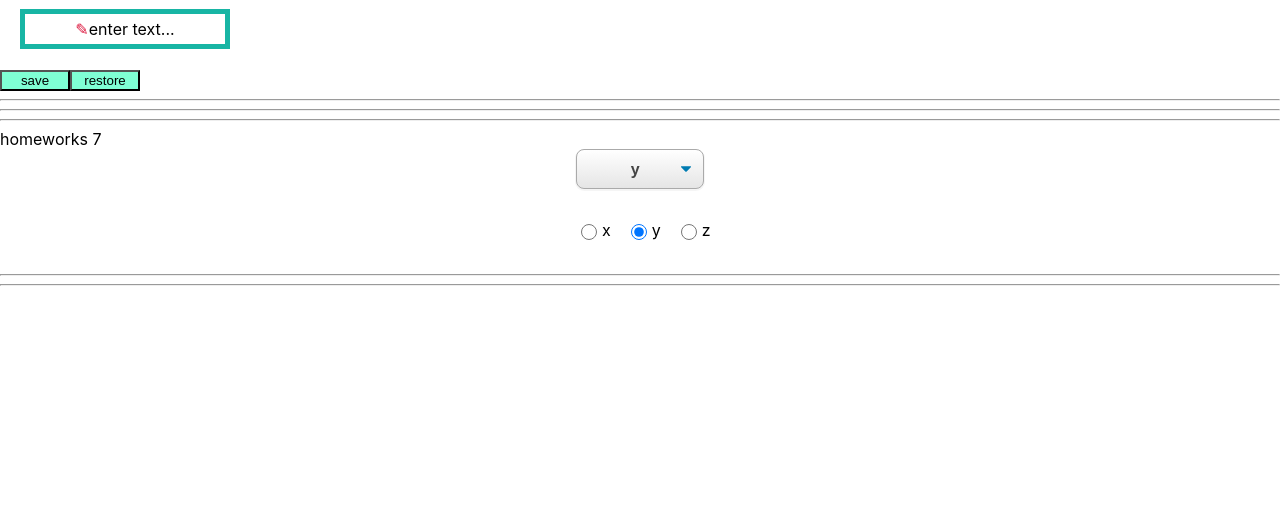
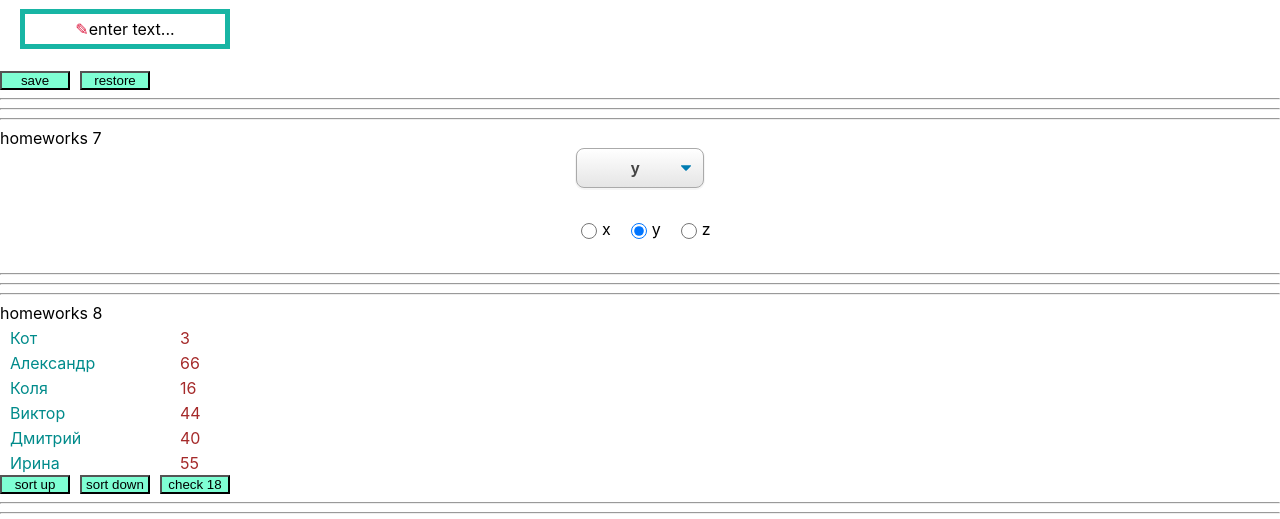
Before and after one commit to NikolayPasyuk/homework_Ignat, a React (Create React App) app: page /#/ in a window 1280 px wide. Shown: the part 513-1032 px from the top of the page. Before the commit the page ends 807 px from the top, so only its background shows below. Built offline with nearby package versions, Linux system fonts and the light colour scheme.

Commit message:
HW7,Reducer,unit test

```diff
--- a/src/p1-main/m1-ui/u1-app/App.tsx
+++ b/src/p1-main/m1-ui/u1-app/App.tsx
@@ -3,6 +3,7 @@ import s from './App.module.css'
 import HW5 from '../../../p2-homeworks/h5/HW5';
 import HW6 from '../../../p2-homeworks/h6/HW6';
 import HW7 from '../../../p2-homeworks/h7/HW7';
+import HW8 from '../../../p2-homeworks/h8/HW8';
 
 function App() {
     return (
@@ -15,6 +16,7 @@ function App() {
             <HW5/>
             <HW6/>
             <HW7/>
+            <HW8/>
         </div>
     )
 }
--- a/src/p2-homeworks/h4/common/c2-SuperButton/SuperButton.module.css
+++ b/src/p2-homeworks/h4/common/c2-SuperButton/SuperButton.module.css
@@ -1,11 +1,13 @@
 .default {
     background: aquamarine;
     width: 70px;
+    margin: 0 10px 0 0;
+    padding: 0;
 }
 
 .red {
     background: red;
-    margin: 10px 0 10px 0;
+    margin: 10px 10px 10px 0;
     width: 70px;
 }
 .default:disabled {
--- /dev/null
+++ b/src/p2-homeworks/h8/HW8.module.css
@@ -0,0 +1,10 @@
+.name {
+    padding: 5px 0 0 10px;
+    display: inline-block;
+    width: 170px;
+    color: darkcyan;
+}
+
+.age {
+    color: brown;
+}
--- /dev/null
+++ b/src/p2-homeworks/h8/HW8.tsx
@@ -0,0 +1,58 @@
+import React, {useState} from 'react'
+import {homeWorkReducer} from './bll/homeWorkReducer'
+import SuperButton from '../h4/common/c2-SuperButton/SuperButton'
+import s from './HW8.module.css'
+
+type UserType = {
+    _id: number
+    name: string
+    age: number
+}
+
+export type UsersType = Array<UserType>
+
+const initialPeople: UsersType = [
+    {_id: 0, name: 'Кот', age: 3},
+    {_id: 1, name: 'Александр', age: 66},
+    {_id: 2, name: 'Коля', age: 16},
+    {_id: 3, name: 'Виктор', age: 44},
+    {_id: 4, name: 'Дмитрий', age: 40},
+    {_id: 5, name: 'Ирина', age: 55},
+]
+
+function HW8() {
+    const [people, setPeople] = useState<UsersType>(initialPeople) // need to fix any
+
+    // need to fix any
+    const finalPeople = people.map((p: UserType) => (
+        <div key={p._id}>
+            <span className={s.name}>{p.name}</span>
+            <span className={s.age}>{p.age}</span>
+        </div>
+    ))
+
+    const sortUp = () => setPeople(homeWorkReducer(initialPeople, {type: 'sort', payload: 'up'}))
+    const sortDown = () => setPeople(homeWorkReducer(initialPeople, {type: 'sort', payload: 'down'}))
+    const sortCheck = () => setPeople(homeWorkReducer(initialPeople, {type: 'check', payload: 18}))
+
+    return (
+        <div>
+            <hr/>
+            homeworks 8
+
+            {/*should work (должно работать)*/}
+            {finalPeople}
+
+            <span><SuperButton onClick={sortUp}>sort up</SuperButton></span>
+            <span><SuperButton onClick={sortDown}>sort down</SuperButton></span>
+            <span><SuperButton onClick={sortCheck}>check 18</SuperButton></span>
+
+            <hr/>
+            {/*для личного творчества, могу проверить*/}
+            {/*<AlternativePeople/>*/}
+            <hr/>
+        </div>
+    )
+}
+
+export default HW8
--- /dev/null
+++ b/src/p2-homeworks/h8/bll/homeWorkReducer.ts
@@ -0,0 +1,37 @@
+import {UsersType} from '../HW8';
+
+type sortType = {
+    type: 'sort'
+    payload: 'up' | 'down'
+}
+type sortCheckType = {
+    type: 'check'
+    payload: number
+}
+
+type ActionsTypes = sortType | sortCheckType
+
+export const homeWorkReducer = (state: UsersType, action: ActionsTypes): UsersType => {
+    switch (action.type) {
+        case 'sort': {
+            const newSortArray = state.map(el => {
+                return {
+                    ...el
+                }
+            })
+            return action.payload === 'up' ? newSortArray.sort((a, b) => a.name.toLowerCase() < b.name.toLowerCase() ? -1 : 1)
+                : newSortArray.sort((a, b) => a.name.toLowerCase() > b.name.toLowerCase() ? -1 : 1)
+        }
+        case 'check': {
+            return state.filter(el => {
+                if (el.age >= action.payload) {
+                    return {
+                        ...el
+                    }
+                }
+            })
+        }
+        default:
+            return state
+    }
+}
```
Also changed, not shown: 1 other file (tests, documents, lock files or other folders).
